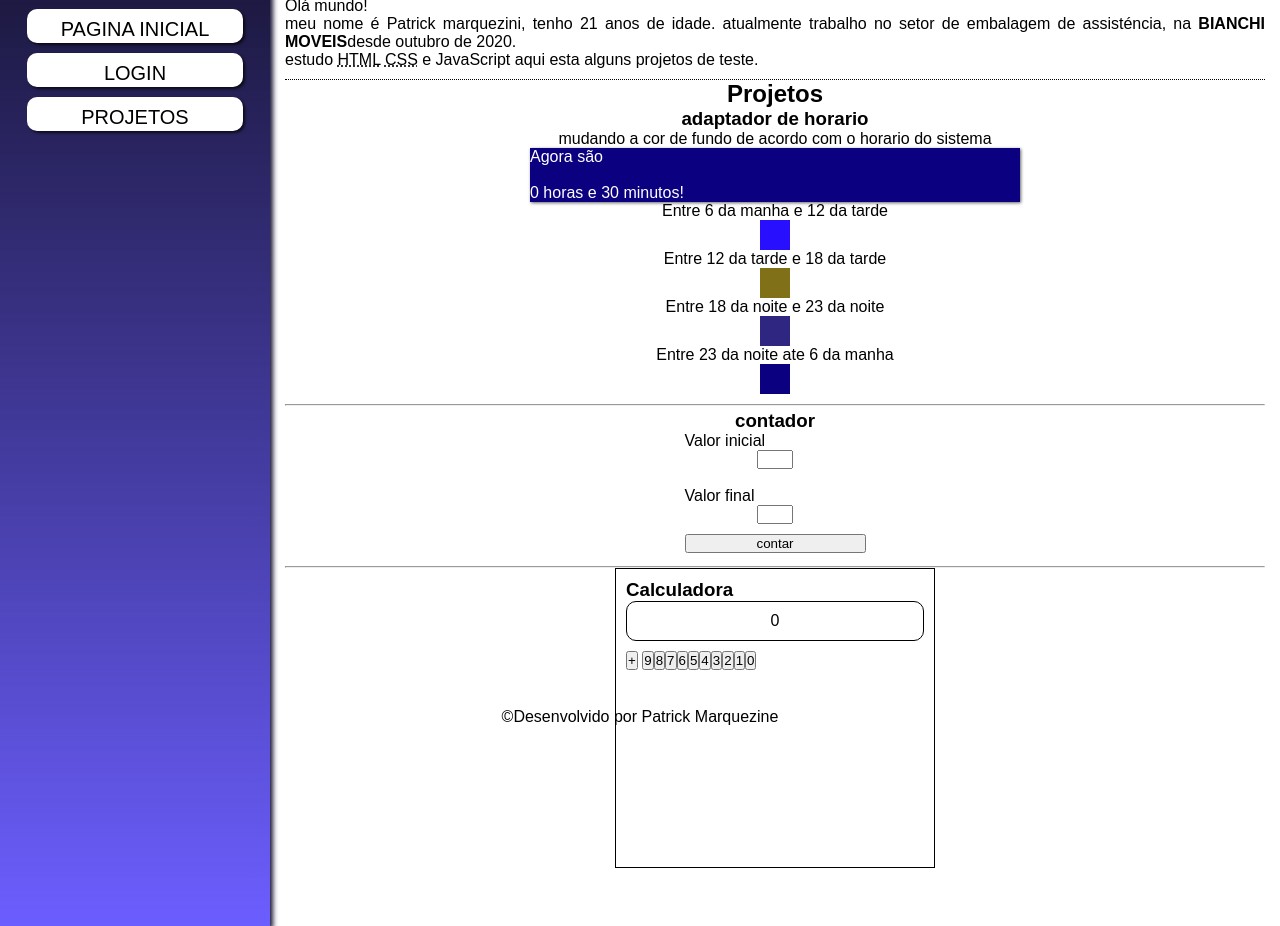
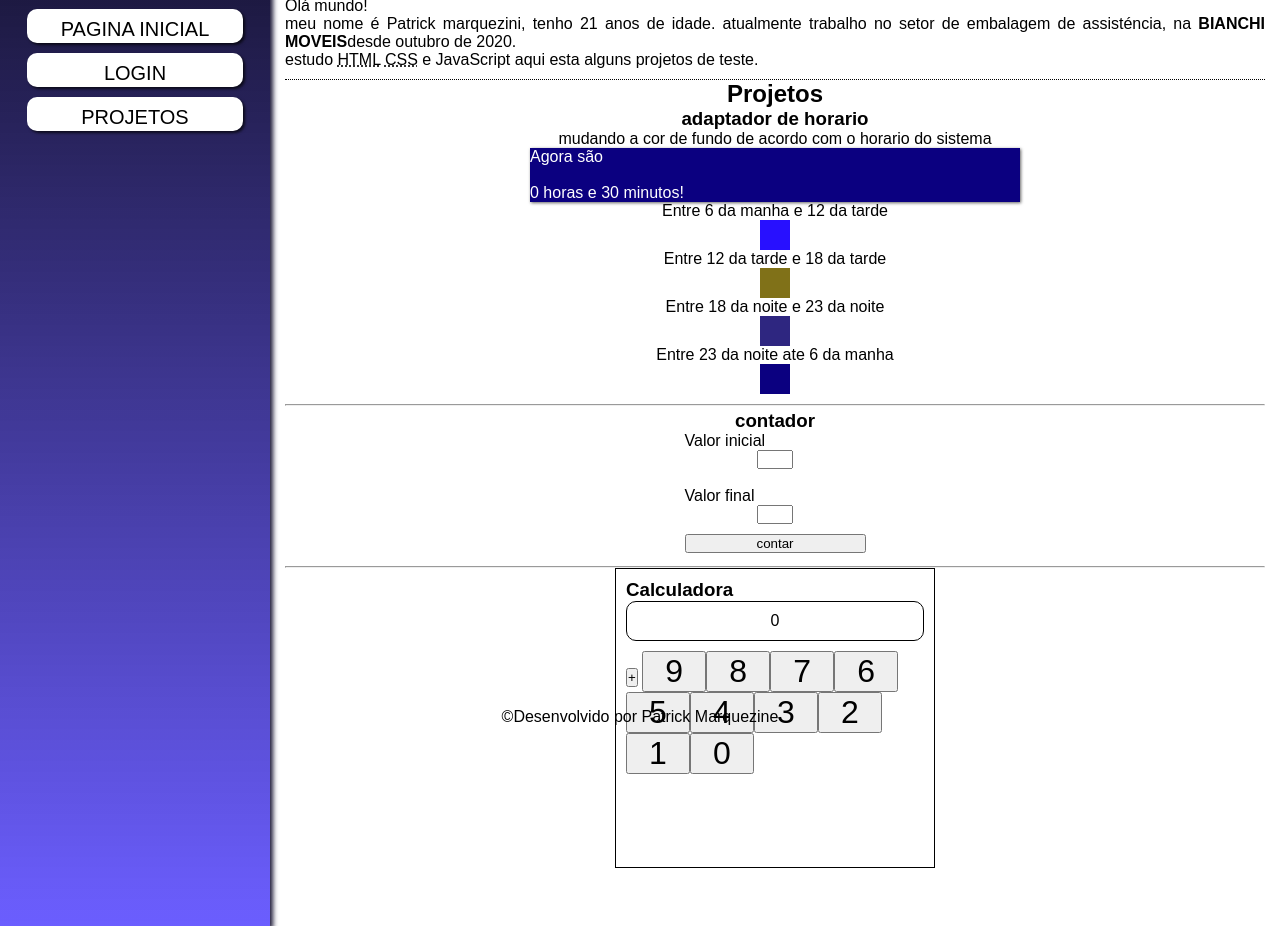
Before and after one commit to patrick1928/portfoilio, a plain HTML site: page index.html in a window 1280 px wide. Shown: the part 74-1000 px from the top of the page. Drawn offline with Linux system fonts and the light colour scheme; a web font is replaced by a local one.

Commit message:
agora deu ruim

```diff
--- a/css/style.css
+++ b/css/style.css
@@ -118,6 +118,10 @@ input.btn{
 input#init{
     margin-top: 10px;
 }
+input.numCalc{
+    font-size: 2em;
+    width: 2em;
+}
 h1{
     text-align: center;
 }
--- a/index.html
+++ b/index.html
@@ -62,7 +62,7 @@
               <input type="button" id="init" value="contar" onclick="contar()">
              </div>
              <hr>
-             <div id="projetocalculadora">
+             <div id="projetocalculadora" draggable="true">
               <h3>Calculadora</h3>
               <div id="resultado"><p id="display">0</p></div>
             <input type="button" class="op" value="+" onclick="somar()">
@@ -71,7 +71,6 @@
            <br>
 
         </section>
-
         <footer class="rodape"> <p>&copy;Desenvolvido por Patrick Marquezine</p></footer>
         <script type="text/javascript" src="scripts/script.js"></script>
         <script type="text/javascript" src="scripts/login.js"></script>
--- a/scripts/script.js
+++ b/scripts/script.js
@@ -4,7 +4,7 @@ var projeto = document.querySelector('div#projeto')
 var check = document.querySelector('input#check')
 var sidebar = document.querySelector('div#sidebar')
 var iconCheck = document.querySelector('i#icone')
-let display = document.getElementById('display')
+let display = document.querySelector('p#display')
 let calculadora = document.querySelector('div#projetocalculadora')
 
 var documentTitle = document.title;
@@ -111,14 +111,11 @@ function contar(){
 const calc = () => {
     let c = 9
     for(c ; c>= 0; c--){
-        calculadora.innerHTML += `<input type="button" id="num${c}" class="numCalc" value="${c}" onclick="value(${c})">`
-
+        calculadora.innerHTML += `<input type="button" id="num${c}" class="numCalc" value="${c}" onclick="numbers('${c}')">`;
     }
-    let addEvent = document.getElementsByClassName('numCalc')
-   function value(n1=0){
-    if (n1 == 0){
-        alert('0')
-    }
-   }
 }
 calc()
+function numbers(c) {
+    alert(c)
+    display.innerHTML = c
+}
```
